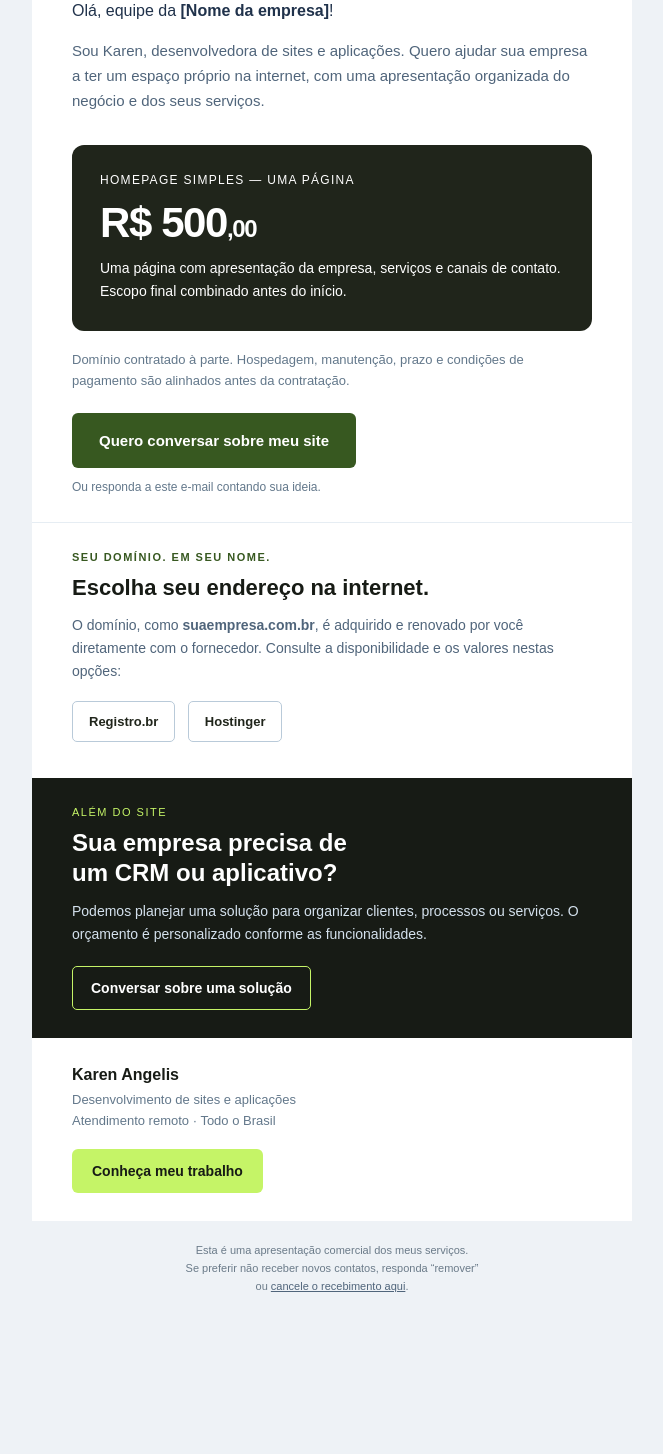
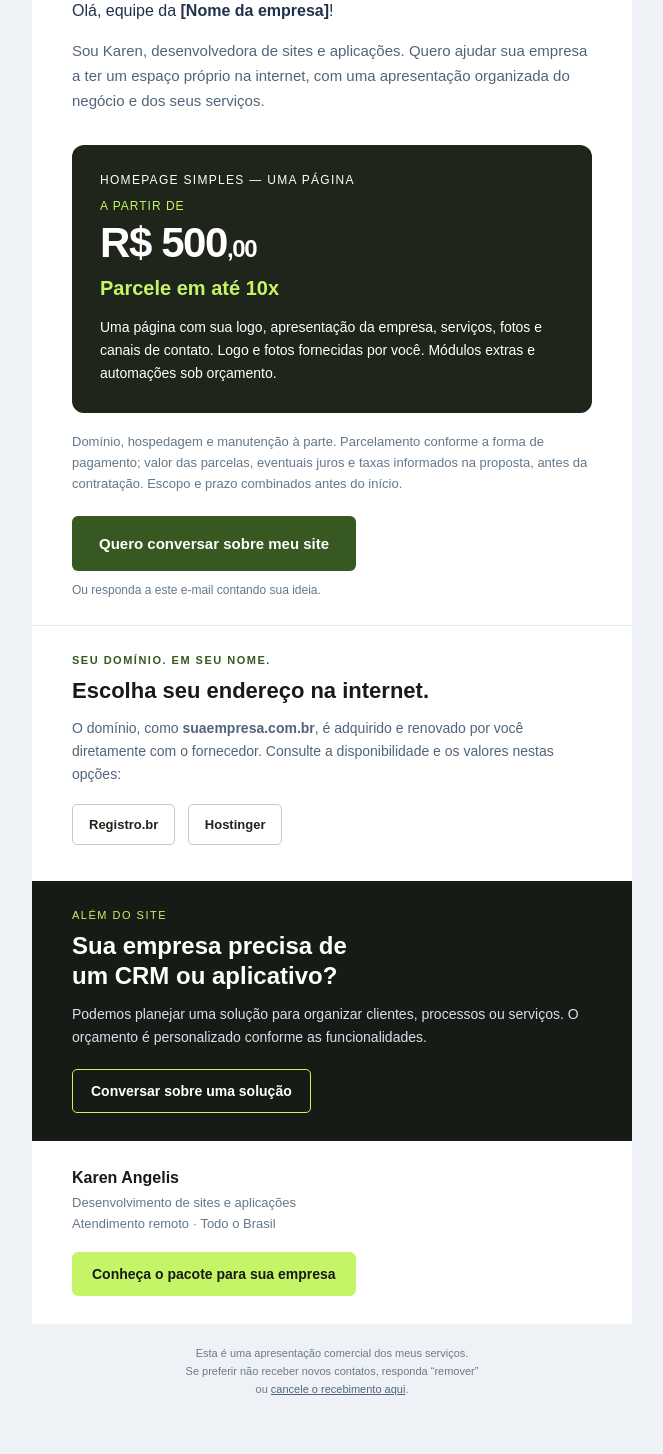
Before and after one commit to KarenAngelis/karenangelis-portfolio, a Python web app: template apps/prospect-api/templates/site.html in a window 1280 px wide. Shown: the part 504-1958 px from the top of the page, without its empty margins (308-971 px from the left). Before the commit the page ends 1796 px from the top, so only its background shows below. Run offline with Jinja, Linux system fonts and the light colour scheme; the template is opened without the code that fills it, so the values that code supplies are empty.

Commit message:
Offer homepage from R$500 with up to 10 installments in prospect emails

```diff
--- a/apps/prospect-api/mailer.py
+++ b/apps/prospect-api/mailer.py
@@ -39,8 +39,8 @@ def send_one(transport=None):
         url = unsubscribe_url(row['email'])
         message['List-Unsubscribe'] = '<' + url + '>'
         message['List-Unsubscribe-Post'] = 'List-Unsubscribe=One-Click'
-        message.set_content('Olá! Sou Karen Angelis. Crio uma homepage simples (uma página) por R$ 500,00; domínio à parte. '
-            'CRM e aplicativos sob orçamento. Conheça https://karenangelis.com e converse comigo: '
+        message.set_content('Olá! Sou Karen Angelis. Crio uma homepage simples (uma página) a partir de R$ 500,00, com parcelamento em até 10x. Domínio, hospedagem e manutenção à parte. '
+            'Parcelas, eventuais juros e taxas informados na proposta. Módulos extras, CRM e aplicativos sob orçamento. Conheça https://karenangelis.com/empresas/ e converse comigo: '
             'https://wa.me/5547997336808 . Para não receber novas propostas: ' + url)
         message.add_alternative(row['html'],subtype='html')
         message.get_payload()[1].add_related(base64.b64decode((ROOT/'templates/logo.b64').read_text()),
--- a/apps/prospect-api/templates/site.html
+++ b/apps/prospect-api/templates/site.html
@@ -3,7 +3,7 @@
 <style>body{margin:0;padding:0}table{border-collapse:collapse}a{text-decoration:none}@media(max-width:620px){.pad{padding:28px 22px!important}.title{font-size:32px!important}.outer{padding:12px!important}}</style></head>
 <body style="background:#eef2f6;font-family:Arial,Helvetica,sans-serif;color:#20324b;">
 
-<div style="display:none;max-height:0;overflow:hidden;opacity:0;">Uma homepage simples para apresentar sua empresa. Criação por R$ 500,00, com atendimento remoto em todo o Brasil.</div>
+<div style="display:none;max-height:0;overflow:hidden;opacity:0;">Uma homepage simples para apresentar sua empresa. A partir de R$ 500,00, com parcelamento em até 10x. Atendimento remoto em todo o Brasil.</div>
 <table role="presentation" width="100%"><tr><td align="center" class="outer" style="padding:36px 16px;">
 <table role="presentation" width="600" style="width:100%;max-width:600px;background:#ffffff;">
 <tr><td style="background:#20251b;height:6px;font-size:1px;">&nbsp;</td></tr>
@@ -20,10 +20,12 @@
 <tr><td class="pad" style="padding:20px 40px 28px;">
 <table role="presentation" width="100%" style="background:#20251b;border-radius:12px;"><tr><td style="padding:28px;color:white;">
 <p style="margin:0 0 12px;font-size:12px;letter-spacing:1.3px;">HOMEPAGE SIMPLES — UMA PÁGINA</p>
+<p style="margin:0 0 6px;font-size:12px;letter-spacing:1px;color:#c5f467;">A PARTIR DE</p>
 <p style="margin:0 0 10px;font-size:42px;font-weight:bold;letter-spacing:-1.4px;">R$ 500<span style="font-size:24px;">,00</span></p>
-<p style="margin:0;font-size:14px;line-height:23px;">Uma página com apresentação da empresa, serviços e canais de contato. Escopo final combinado antes do início.</p>
+<p style="margin:0 0 16px;font-size:20px;font-weight:bold;color:#c5f467;">Parcele em até 10x</p>
+<p style="margin:0;font-size:14px;line-height:23px;">Uma página com sua logo, apresentação da empresa, serviços, fotos e canais de contato. Logo e fotos fornecidas por você. Módulos extras e automações sob orçamento.</p>
 </td></tr></table>
-<p style="margin:18px 0 22px;font-size:13px;line-height:21px;color:#63788b;">Domínio contratado à parte. Hospedagem, manutenção, prazo e condições de pagamento são alinhados antes da contratação.</p>
+<p style="margin:18px 0 22px;font-size:13px;line-height:21px;color:#63788b;">Domínio, hospedagem e manutenção à parte. Parcelamento conforme a forma de pagamento; valor das parcelas, eventuais juros e taxas informados na proposta, antes da contratação. Escopo e prazo combinados antes do início.</p>
 <table role="presentation"><tr><td bgcolor="#375820" style="border-radius:6px;text-align:center;"><a href="https://wa.me/5547997336808?text=Ol%C3%A1%2C%20Karen%21%20Tenho%20interesse%20na%20cria%C3%A7%C3%A3o%20de%20um%20site%20para%20minha%20empresa." style="display:inline-block;padding:17px 25px;border:1px solid #375820;border-radius:6px;font-size:15px;font-weight:bold;color:#ffffff;">Quero conversar sobre meu site</a></td></tr></table>
 <p style="margin:12px 0 0;font-size:12px;color:#63788b;">Ou responda a este e-mail contando sua ideia.</p>
 </td></tr>
@@ -42,7 +44,7 @@
 </td></tr>
 <tr><td class="pad" style="padding:28px 40px;">
 <p style="margin:0 0 5px;font-size:16px;font-weight:bold;color:#171b15;">Karen Angelis</p>
-<p style="margin:0;font-size:13px;line-height:21px;color:#63788b;">Desenvolvimento de sites e aplicações<br>Atendimento remoto · Todo o Brasil</p><p style="margin:18px 0 0;"><a href="https://karenangelis.com" style="display:inline-block;background:#c5f467;color:#171b15;padding:14px 20px;border-radius:6px;font-size:14px;font-weight:bold;">Conheça meu trabalho</a></p>
+<p style="margin:0;font-size:13px;line-height:21px;color:#63788b;">Desenvolvimento de sites e aplicações<br>Atendimento remoto · Todo o Brasil</p><p style="margin:18px 0 0;"><a href="https://karenangelis.com/empresas/" style="display:inline-block;background:#c5f467;color:#171b15;padding:14px 20px;border-radius:6px;font-size:14px;font-weight:bold;">Conheça o pacote para sua empresa</a></p>
 </td></tr></table>
 <table role="presentation" width="600" style="width:100%;max-width:600px;"><tr><td align="center" style="padding:20px 24px;font-size:11px;line-height:18px;color:#6b7b89;">Esta é uma apresentação comercial dos meus serviços.<br>Se preferir não receber novos contatos, responda “remover”<br>ou <a href="{{unsubscribe_url}}" style="color:#50657b;text-decoration:underline;">cancele o recebimento aqui</a>.</td></tr></table>
 </td></tr></table></body></html>
```
